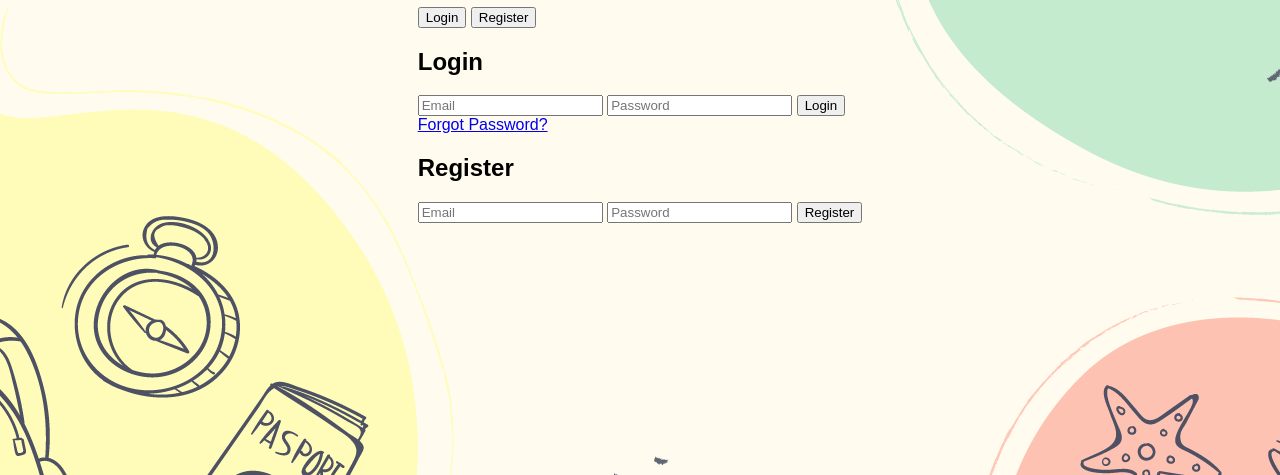
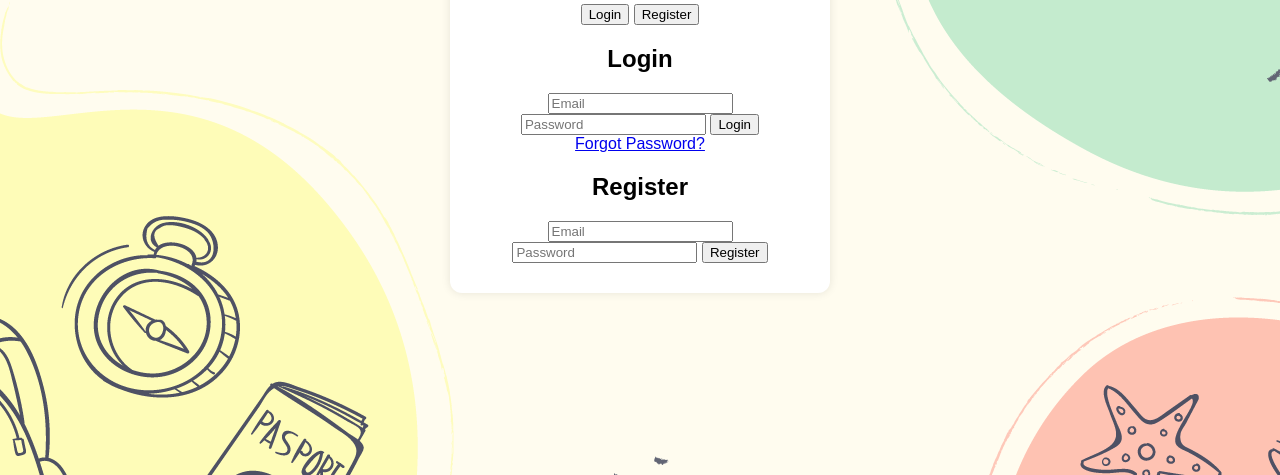
Before and after one commit to Abed-Alhameed-Aldani/quizes-project, a plain HTML site: page quiz-app/index.html in a window 1280 px wide. Shown: the part 325-800 px from the top of the page. Drawn offline with Linux system fonts and the light colour scheme.

Commit message:
Styling auth box

```diff
--- a/quiz-app/style/auth.css
+++ b/quiz-app/style/auth.css
@@ -11,3 +11,14 @@ body {
     align-items: center;
     height: 100vh;
   }
+
+
+  .auth-container {
+    background: #fff;
+    padding: 30px;
+    border-radius: 12px;
+    box-shadow: 0 0 10px rgba(0, 0, 0, 0.1);
+    width: 320px;
+    text-align: center;
+    z-index: 2;
+  }
```
